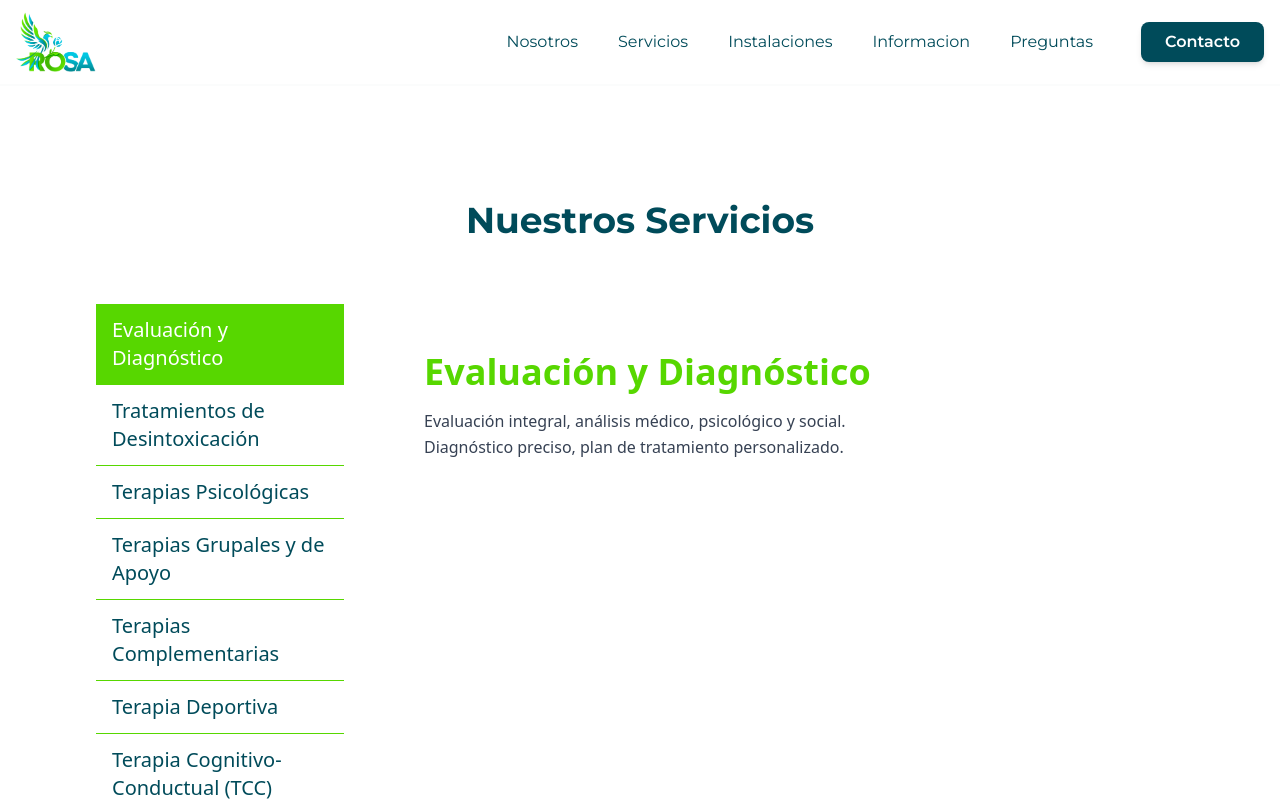
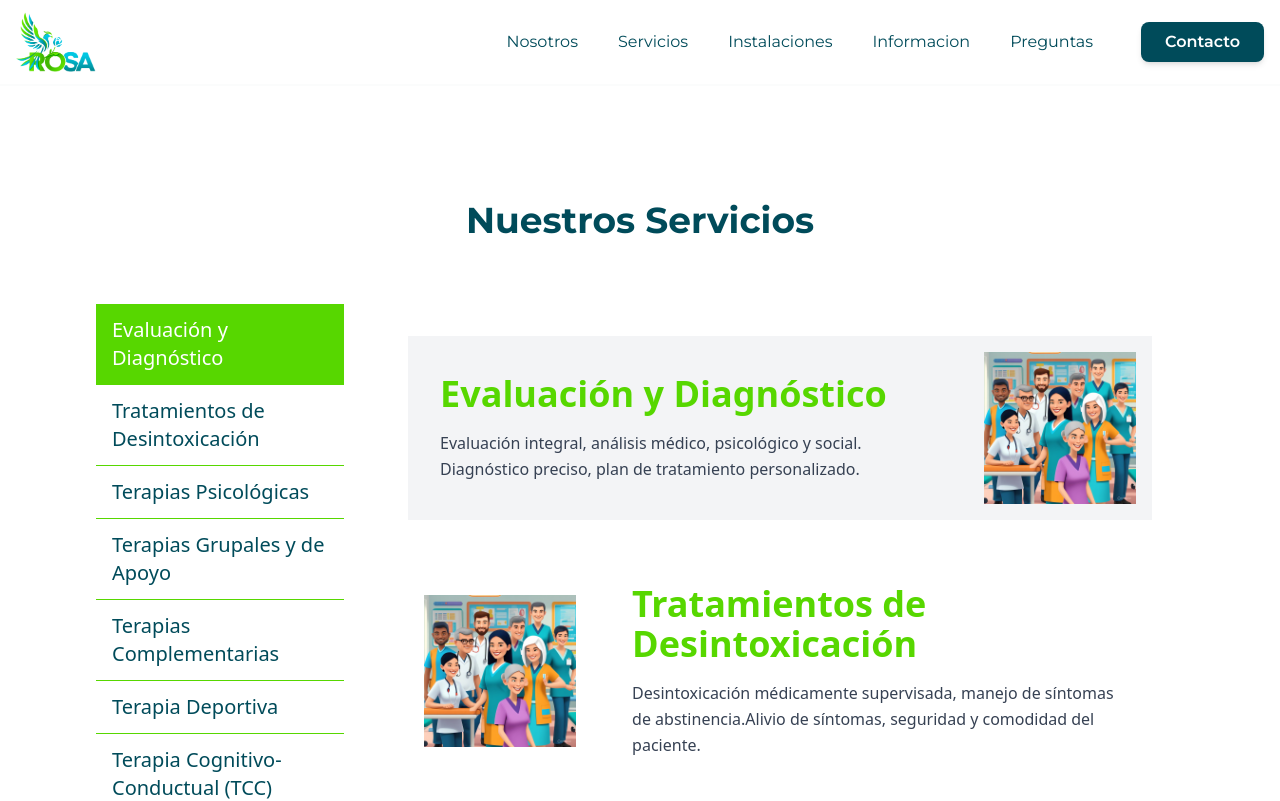
Before and after one commit to Pulloc-oficial/RosaFundation, a React (Vite) app in the folder rosa-fundation/: page /servicios in a window 1280 px wide. Shown: the top 801 px of the page. Built offline with nearby package versions, Linux system fonts and the light colour scheme.

Commit message:
Diseño Servicios

```diff
--- a/rosa-fundation/src/components/page1/pages/servicios.tsx
+++ b/rosa-fundation/src/components/page1/pages/servicios.tsx
@@ -4,47 +4,47 @@ const itemServicios = [
   {
     titulo: "Evaluación y Diagnóstico",
     descripcion: "Evaluación integral, análisis médico, psicológico y social. Diagnóstico preciso, plan de tratamiento personalizado.",
-    imagen: "",
+    imagen: "images/Service.jpeg",
   },
   {
     titulo: "Tratamientos de Desintoxicación",
     descripcion: "Desintoxicación médicamente supervisada, manejo de síntomas de abstinencia.Alivio de síntomas, seguridad y comodidad del paciente.",
-    imagen: "",
+    imagen: "images/Service.jpeg",
   },
   {
     titulo: "Terapias Psicológicas",
     descripcion: "Terapia Cognitivo-Conductual (TCC), Terapia Motivacional, Terapia Familiar.Cambio de patrones de pensamiento, apoyo familiar.",
-    imagen: "",
+    imagen: "images/Service.jpeg",
   },
   {
     titulo:  "Terapias Grupales y de Apoyo",
     descripcion: "Sesiones de terapia grupal, grupos de apoyo continuos.Apoyo mutuo, desarrollo de habilidades sociales.",
-    imagen: "",
+    imagen: "images/Service.jpeg",
   },
   {
     titulo: "Terapias Complementarias",
     descripcion: "Meditación y Yoga, Acupuntura, Asesoramiento Nutricional.Reducción del estrés, mejora del bienestar general.",
-    imagen: "",
+    imagen: "images/Service.jpeg",
   },
   {
     titulo: "Terapia Deportiva",
     descripcion: "Actividades deportivas, programas de ejercicio personalizados. Multicanchas.Mejora de la salud física, reducción del estrés.",
-    imagen: "",
+    imagen: "images/Service.jpeg",
   },
   {
     titulo: "Terapia Cognitivo-Conductual (TCC)",
     descripcion: "Identificación de Patrones de Pensamiento Desarrollo de Habilidades de Afrontamiento",
-    imagen: "",
+    imagen: "images/Service.jpeg",
   },
   {
     titulo: "Terapia Motivacional",
     descripcion: "Entrevista Motivacional: Utilizamos técnicas de entrevista motivacional para ayudar a los pacientes a reconocer y aumentar su motivación interna para el cambio.",
-    imagen: "",
+    imagen: "images/Service.jpeg",
   },
   {
     titulo: "Seguimiento y Apoyo Post-Rehabilitación",
     descripcion: "Seguimiento y Apoyo Post-Rehabilitación",
-    imagen: "",
+    imagen: "images/Service.jpeg",
   },
 
 ];
@@ -69,7 +69,7 @@ function servicios() {
       },
       {
         rootMargin: "0px 0px -50% 0px", // activa cuando está en el centro
-        threshold: 0.5,
+        threshold: 0.4,
       }
     );
 
@@ -90,8 +90,8 @@ function servicios() {
 
       {/* Contenedor principal */}
       <div className="flex">
-        {/* Columna izquierda: Fechas */}
-        <div className="w-1/4 sticky top-[140px] h-[calc(100vh-72px)] p-4 bg-white">
+        {/* Columna izquierda: */}
+        <div className="w-1/4 sticky top-[100px] h-[calc(100vh-72px)] p-4 bg-white">
           {itemServicios.map((item) => (
             <button
               key={item.titulo}
@@ -106,7 +106,7 @@ function servicios() {
           ))}
         </div>
         {/* Contenido derecho */}
-        <div className="w-3/4 p-8 scroll-mt-[300px]">
+        <div className="w-3/4 p-8 top-[140px]">
             {itemServicios.map((item, index) => (
               <section
                 key={item.titulo}
@@ -114,10 +114,10 @@ function servicios() {
                   sectionRefs.current[item.titulo] = el;
                 }}
                 id={`year-${item.titulo}`}
-                className="min-h-screen "
+                className="scroll-mt-[80px] p-4"
               >
                 {/* Alterna dirección con flex-row o flex-row-reverse */}
-                <div className={`flex ${index % 2 === 0 ? 'flex-row' : 'flex-row-reverse'} items-center gap-6`}>
+                <div className={`flex ${index % 2 === 0 ? 'flex-row bg-gray-100' : 'flex-row-reverse'} items-center gap-2`}>
                   <div className="w-3/4 p-8">
                     <h2 className="text-4xl font-bold text-[#57D700]">
                       {item.titulo}
@@ -126,11 +126,12 @@ function servicios() {
                       {item.descripcion}
                     </p>
                   </div>
-                  <div className="w-1/4">
-                    {item.imagen}
+                  <div className="w-1/4 p-4">
+                  <img
+                    src={item.imagen}></img>
                   </div>
                 </div>
-            </section>
+              </section>
           ))}
         </div>
       </div>
```
Also changed, not shown: rosa-fundation/images/Service.jpeg (added).
